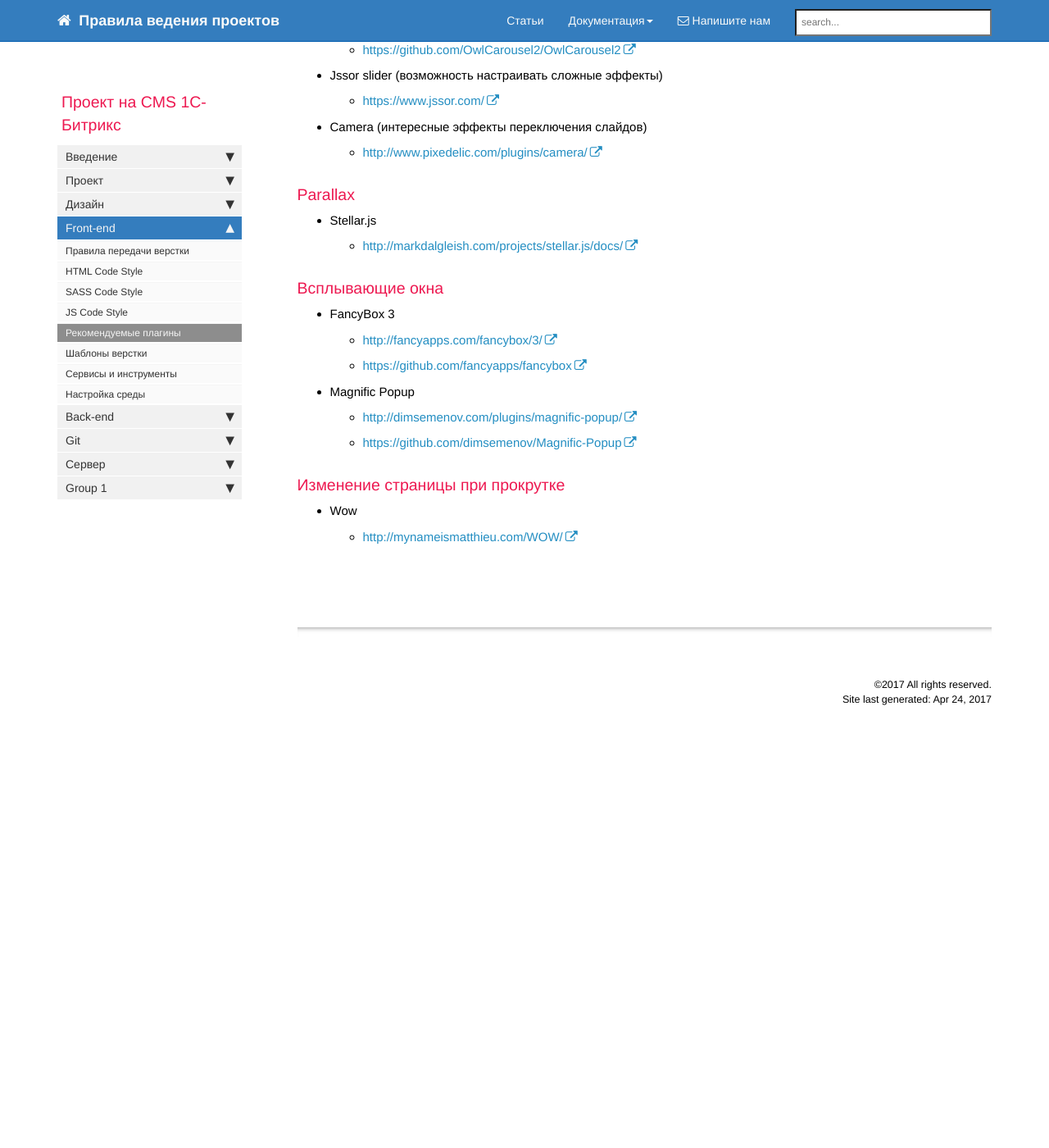
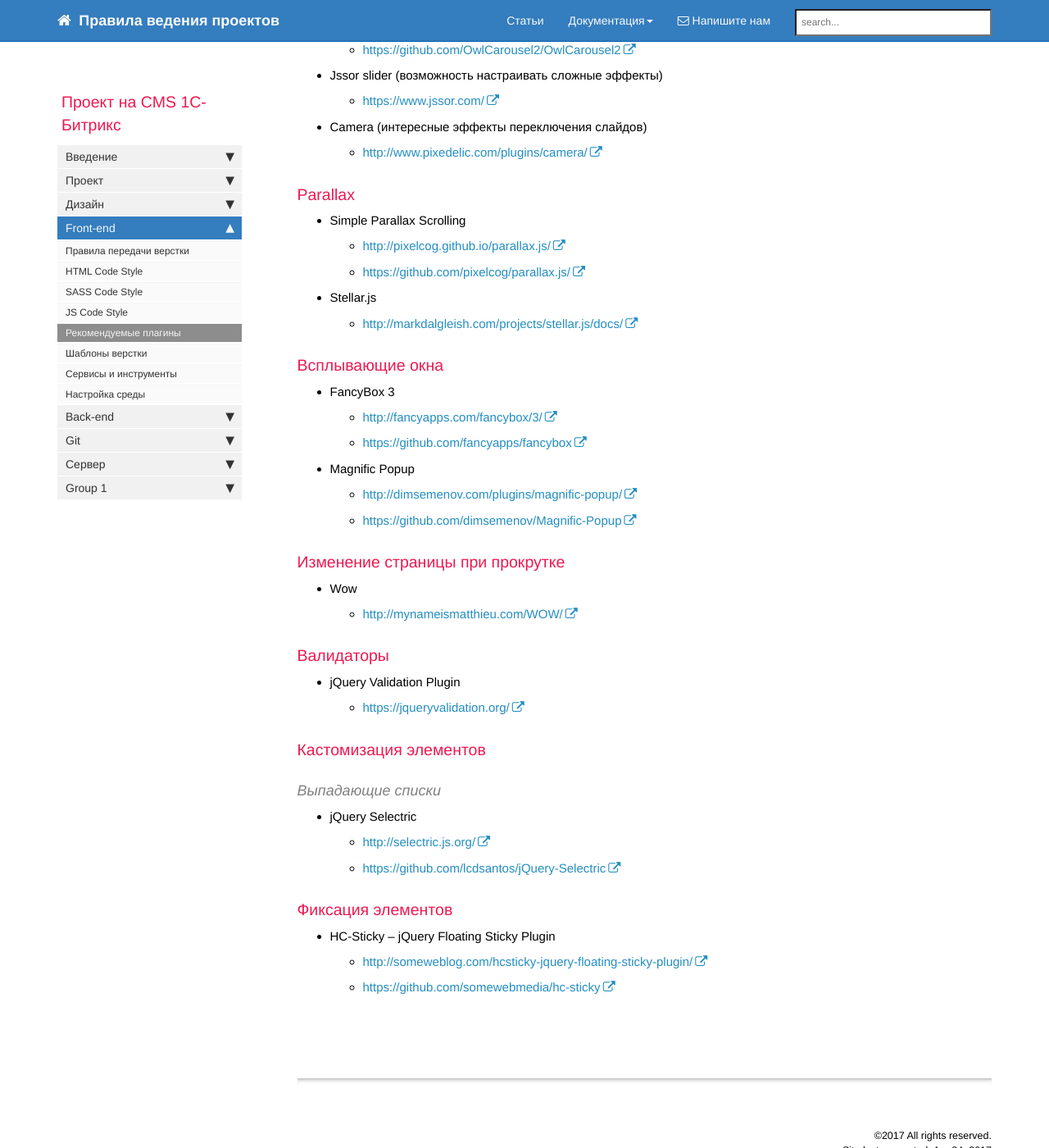
Before and after one commit to gdecider/gdecider.github.io, a Jekyll site: the page built from pages/bx/bx_front-recomend-plugins.md, in a window 1280 px wide and 1400 px high, scrolled down 692 px. Shown: the whole window at 82% size. Built offline with Jekyll 4.4.1, drawn with Linux system fonts in a browser that asks for light colours; nearby versions of some CDN libraries; comment, search, counter and statistics services are not loaded; before the commit the page ends 1605 px from its top, so only the background shows below that.

Commit message:
frontend pluggins

```diff
--- a/pages/bx/bx_front-recomend-plugins.md
+++ b/pages/bx/bx_front-recomend-plugins.md
@@ -47,6 +47,12 @@ toc: false
 
 ### Parallax
 
+* Simple Parallax Scrolling
+
+  * [http://pixelcog.github.io/parallax.js/](http://pixelcog.github.io/parallax.js/)
+
+  * [https://github.com/pixelcog/parallax.js/](https://github.com/pixelcog/parallax.js/)
+
 * Stellar.js
 
   * [http://markdalgleish.com/projects/stellar.js/docs/](http://markdalgleish.com/projects/stellar.js/docs/)
@@ -70,3 +76,27 @@ toc: false
 * Wow
 
   * [http://mynameismatthieu.com/WOW/](http://mynameismatthieu.com/WOW/)
+
+### Валидаторы
+
+* jQuery Validation Plugin
+
+  * [https://jqueryvalidation.org/](https://jqueryvalidation.org/)
+
+### Кастомизация элементов
+
+#### Выпадающие списки
+
+* jQuery Selectric
+
+  * [http://selectric.js.org/](http://selectric.js.org/)
+
+  * [https://github.com/lcdsantos/jQuery-Selectric](https://github.com/lcdsantos/jQuery-Selectric)
+
+### Фиксация элементов
+
+* HC-Sticky – jQuery Floating Sticky Plugin
+
+  * [http://someweblog.com/hcsticky-jquery-floating-sticky-plugin/](http://someweblog.com/hcsticky-jquery-floating-sticky-plugin/)
+
+  * [https://github.com/somewebmedia/hc-sticky](https://github.com/somewebmedia/hc-sticky)
```
